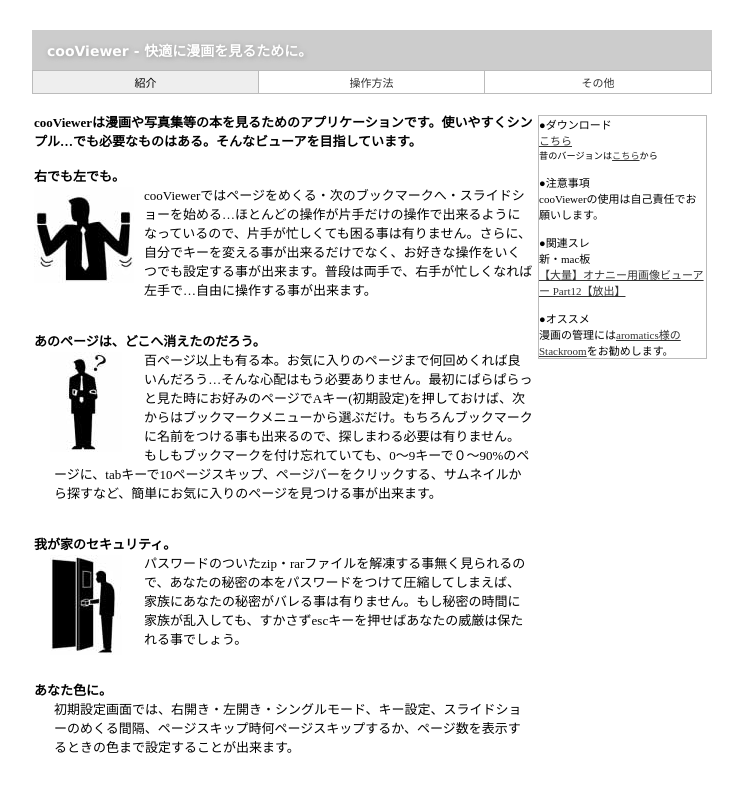
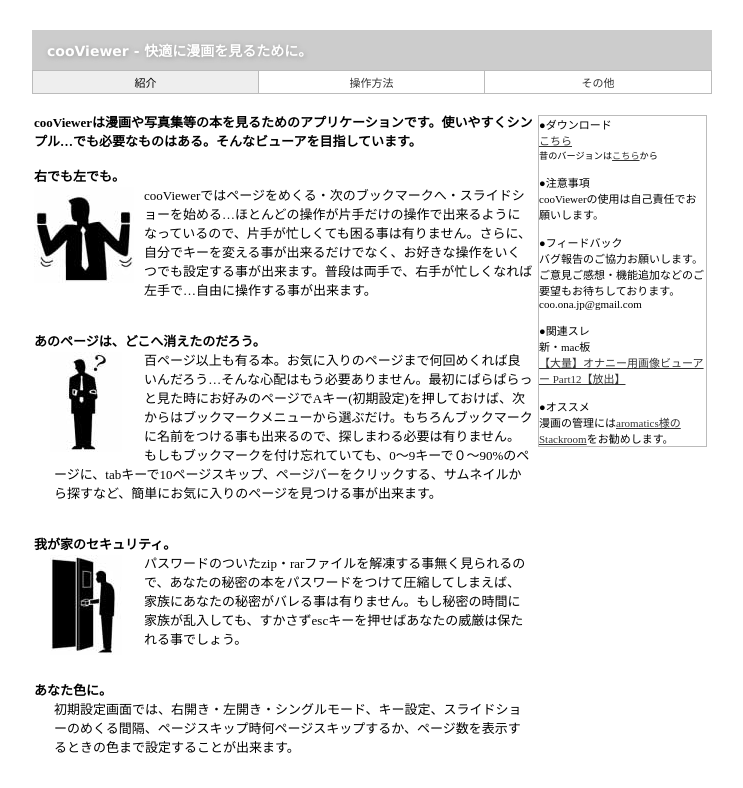
Before and after one commit to coo-ona/cooViewer, a plain HTML site: page docs/index.html in a window 1280 px wide. Shown: the top 788 px of the page, without its empty margins (268-1011 px from the left). Drawn offline with Linux system fonts and the light colour scheme.

Commit message:
hpメール追加

```diff
--- a/docs/index.html
+++ b/docs/index.html
@@ -114,6 +114,11 @@
 ●注意事項<BR>
 cooViewerの使用は自己責任でお願いします。<BR>
 <BR>
+●フィードバック<BR>
+バグ報告のご協力お願いします。<BR>
+ご意見ご感想・機能追加などのご要望もお待ちしております。<BR>
+coo.ona.jp@gmail.com<BR>
+<BR>
 ●関連スレ<BR>
 新・mac板<BR><a href ="https://egg.5ch.net/test/read.cgi/mac/1570704217/l50">【大量】オナニー用画像ビューアー Part12【放出】</a><BR>
 <BR>
```
